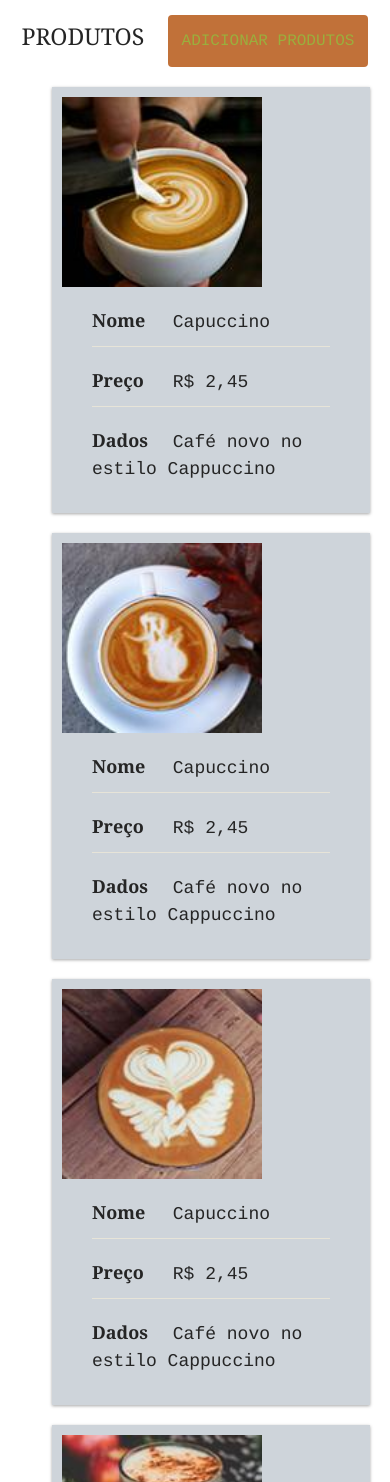
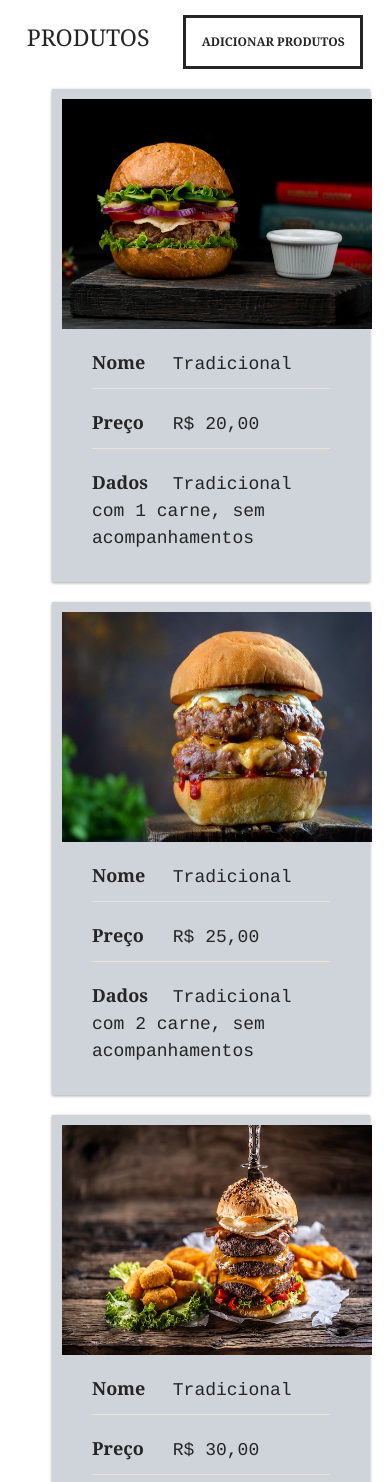
Before and after one commit to WilliamPorto22/Cafeteria, a plain HTML site: page carrinho.html in a window 390 px wide. Shown: the part 80-1562 px from the top of the page. Drawn offline with nearby package versions, Linux system fonts and the light colour scheme.

Commit message:
Ajustes Carrinho

```diff
--- a/carrinho.html
+++ b/carrinho.html
@@ -75,65 +75,95 @@
 		<div class="produtos2">
 			<div class="carrinho">
 				<h3>Produtos</h3>
-				<a class="adicionar-produtos" href="#">Adicionar Produtos</a>
+				<a class="produto-btn2" href="#">Adicionar Produtos</a>
 			</div>
 			<ul class="ul">
 				<li class="produtos-item2">
-					<img src="img/cafe-1.jpg" alt="Café 1">
+					<img src="img/fundo2.png" alt="Hamburguer 1">
 					<ul class="ul">
-						<li><span>Nome</span> Capuccino</li>
-						<li><span>Preço</span> R$ 2,45</li>
-						<li><span>Dados</span> Café novo no estilo Cappuccino</li>
+						<li><span>Nome</span> Tradicional</li>
+						<li><span>Preço</span> R$ 20,00</li>
+						<li><span>Dados</span> Tradicional com 1 carne, sem acompanhamentos</li>
 					</ul>
 					<a href="#">Editar</a>
 				</li>
 
 				<li class="produtos-item2">
-					<img src="img/cafe-2.jpg" alt="Café 2">
+					<img src="img/Hamburguer2.jpg" alt="Hamburguer 2">
 					<ul class="ul">
-						<li><span>Nome</span> Capuccino</li>
-						<li><span>Preço</span> R$ 2,45</li>
-						<li><span>Dados</span> Café novo no estilo Cappuccino</li>
+						<li><span>Nome</span> Tradicional</li>
+						<li><span>Preço</span> R$ 25,00</li>
+						<li><span>Dados</span> Tradicional com 2 carne, sem acompanhamentos</li>
 					</ul>
 					<a href="#">Editar</a>
 				</li>
 
 				<li class="produtos-item2">
-					<img src="img/cafe-3.jpg" alt="Café 3">
+					<img src="img/hamburguer-triplo.jpg" alt="Hamburguer 3">
 					<ul class="ul">
-						<li><span>Nome</span> Capuccino</li>
-						<li><span>Preço</span> R$ 2,45</li>
-						<li><span>Dados</span> Café novo no estilo Cappuccino</li>
+						<li><span>Nome</span> Tradicional</li>
+						<li><span>Preço</span> R$ 30,00</li>
+						<li><span>Dados</span> Tradicional com 3 carne, sem acompanhamentos</li>
 					</ul>
 					<a href="#">Editar</a>
 				</li>
 
 				<li class="produtos-item2">
-					<img src="img/cafe-4.jpg" alt="Café 4">
+					<img src="img/fundo2.png" alt="Hamburguer 4">
 					<ul class="ul">
-						<li><span>Nome</span> Capuccino</li>
-						<li><span>Preço</span> R$ 2,45</li>
-						<li><span>Dados</span> Café novo no estilo Cappuccino</li>
+						<li><span>Nome</span> Frango</li>
+						<li><span>Preço</span> R$ 20,00</li>
+						<li><span>Dados</span> Tradicional com 1 carne, sem acompanhamentos</li>
 					</ul>
 					<a href="#">Editar</a>
 				</li>
 
 				<li class="produtos-item2">
-					<img src="img/cafe-1.jpg" alt="Café 1">
+					<img src="img/Hamburguer2.jpg" alt="Hamburguer 1">
 					<ul class="ul">
-						<li><span>Nome</span> Capuccino</li>
-						<li><span>Preço</span> R$ 2,45</li>
-						<li><span>Dados</span> Café novo no estilo Cappuccino</li>
+						<li><span>Nome</span> Frango</li>
+						<li><span>Preço</span> R$ 25,00</li>
+						<li><span>Dados</span> Tradicional com 2 carne, sem acompanhamentos</li>
 					</ul>
 					<a href="#">Editar</a>
 				</li>
 
 				<li class="produtos-item2">
-					<img src="img/cafe-3.jpg" alt="Café 3">
+					<img src="img/hamburguer-triplo.jpg" alt="Hamburguer 3">
 					<ul class="ul">
-						<li><span>Nome</span> Capuccino</li>
-						<li><span>Preço</span> R$ 2,45</li>
-						<li><span>Dados</span> Café novo no estilo Cappuccino</li>
+						<li><span>Nome</span> Frango</li>
+						<li><span>Preço</span> R$ 30,00</li>
+						<li><span>Dados</span> Tradicional com 3 carne, sem acompanhamentos</li>
+					</ul>
+					<a href="#">Editar</a>
+				</li>
+
+				<li class="produtos-item2">
+					<img src="img/fundo2.png" alt="Hamburguer 4">
+					<ul class="ul">
+						<li><span>Nome</span> Bacon</li>
+						<li><span>Preço</span> R$ 25,00</li>
+						<li><span>Dados</span> Tradicional com 1 carne, sem acompanhamentos</li>
+					</ul>
+					<a href="#">Editar</a>
+				</li>
+
+				<li class="produtos-item2">
+					<img src="img/Hamburguer2.jpg" alt="Hamburguer 1">
+					<ul class="ul">
+						<li><span>Nome</span> Bacon</li>
+						<li><span>Preço</span> R$ 30,00</li>
+						<li><span>Dados</span> Tradicional com 2 carne, sem acompanhamentos</li>
+					</ul>
+					<a href="#">Editar</a>
+				</li>
+
+				<li class="produtos-item2">
+					<img src="img/hamburguer-triplo.jpg" alt="Hamburguer 3">
+					<ul class="ul">
+						<li><span>Nome</span> Bacon</li>
+						<li><span>Preço</span> R$ 35,00</li>
+						<li><span>Dados</span> Tradicional com 3 carne, sem acompanhamentos</li>
 					</ul>
 					<a href="#">Editar</a>
 				</li>
--- a/style.css
+++ b/style.css
@@ -124,17 +124,6 @@
     align-items: center;
 }
 
-.adicionar-produtos {
-    display: flex;
-    background: #c17139;
-    font-size: 16px;
-    font-family: Courier, monospace;
-    text-transform: uppercase;
-    padding: 14px 14px;
-    border-radius: 4px;
-    width: fit-content;
-}
-
 .container {
     max-width: 960px;
     margin: 0 auto;
@@ -240,8 +229,8 @@
 }
 
 .produtos-item2 img {
-    width: 200px;
-    height: 190px;
+    width: 310px;
+    height: 230px;
 }
 
 .produtos-item2 ul {
@@ -318,6 +307,18 @@
     text-align: center;
     padding: 15px 0;
     margin: 5px auto 0 auto;
+}
+
+.produto-btn2 {
+    color: #252525 !important;
+    width: 290px;
+    border: 3px solid;
+    text-decoration: none;
+    display: block;
+    font-weight: bold;
+    text-transform: uppercase;
+    text-align: center;
+    padding: 15px 0;
 }
 
 .locais {
@@ -820,6 +821,10 @@
         font-size: 14px;
         padding: 10px 0;
     }
+
+    .produto-btn2 {
+        width: 180px;
+    }
 }
 
 @media (max-width: 614px) {
```
Lines whose indentation alone changed are shown as unchanged.
